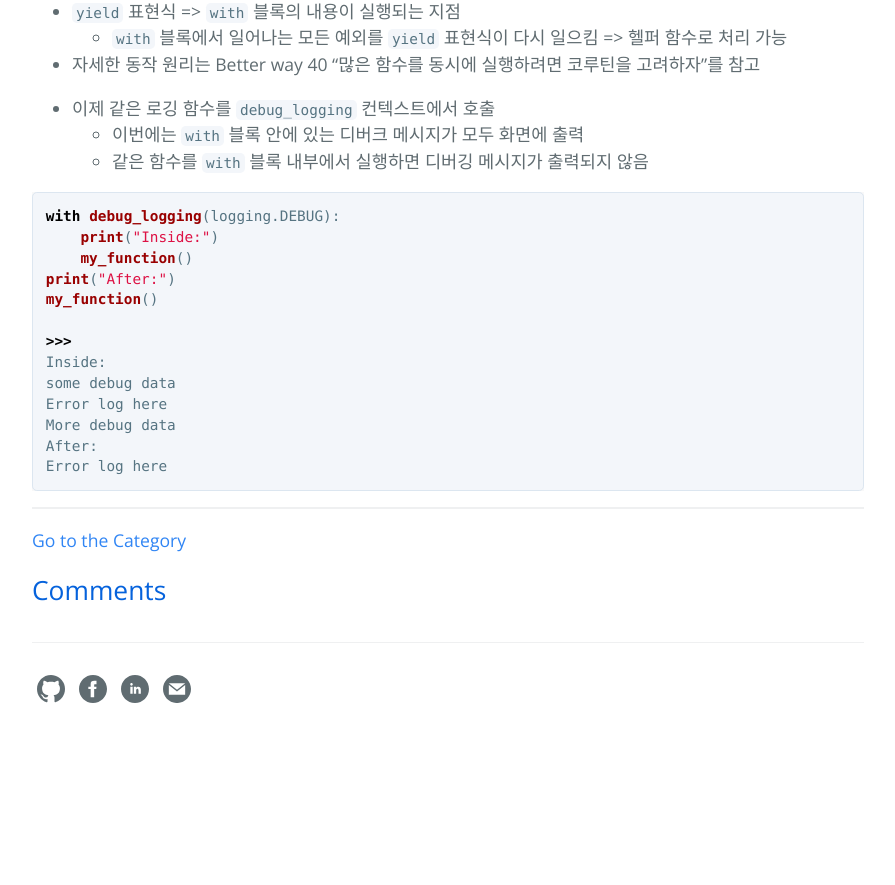
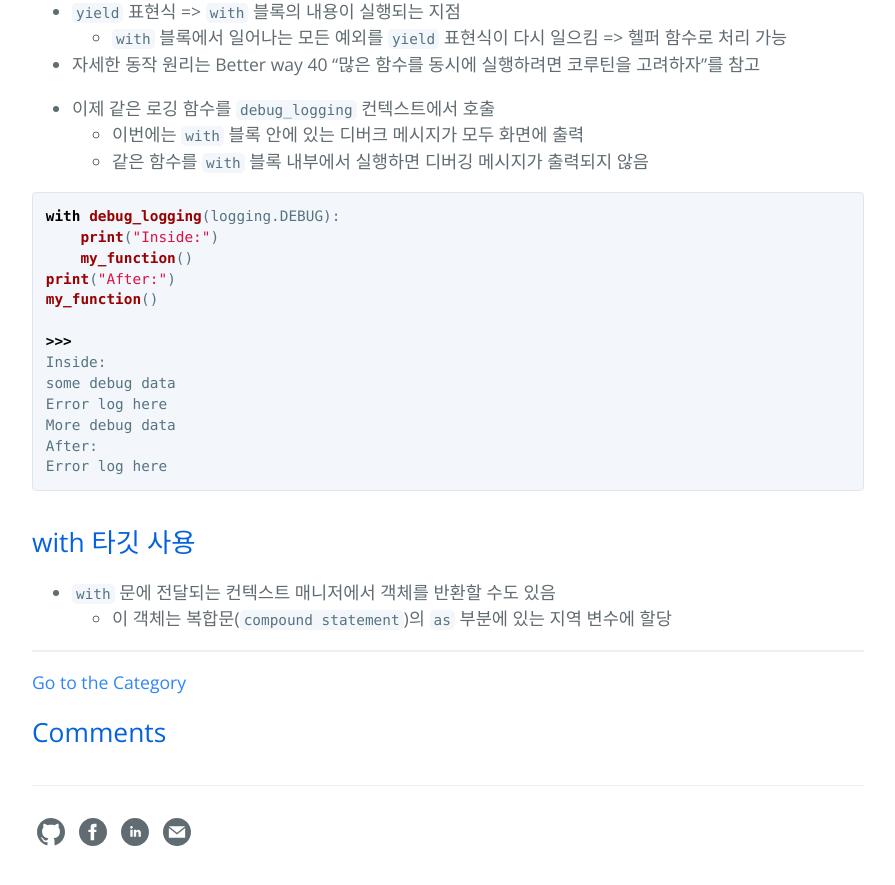
Before and after one commit to hcnoh/hcnoh.github.io, a Jekyll site: the page built from _posts/2018-10-24-effective-python-way43.md, in a window 1280 px wide and 900 px high, scrolled down 1909 px. Shown: the top 885 px of the window, without its empty margins (192-1087 px from the left). Built offline with Jekyll 4.4.1, drawn with Linux system fonts in a browser that asks for light colours; comment, search, counter and statistics services are not loaded; before the commit the page ends 2666 px from its top, so only the background shows below that.

Commit message:
Update 2018-10-24-effective-python-way43.md

````diff
--- a/_posts/2018-10-24-effective-python-way43.md
+++ b/_posts/2018-10-24-effective-python-way43.md
@@ -97,3 +97,7 @@ More debug data
 After:
 Error log here
 ```
+
+## with 타깃 사용
+- `with` 문에 전달되는 컨텍스트 매니저에서 객체를 반환할 수도 있음
+  - 이 객체는 복합문(`compound statement`)의 `as` 부분에 있는 지역 변수에 할당
````
